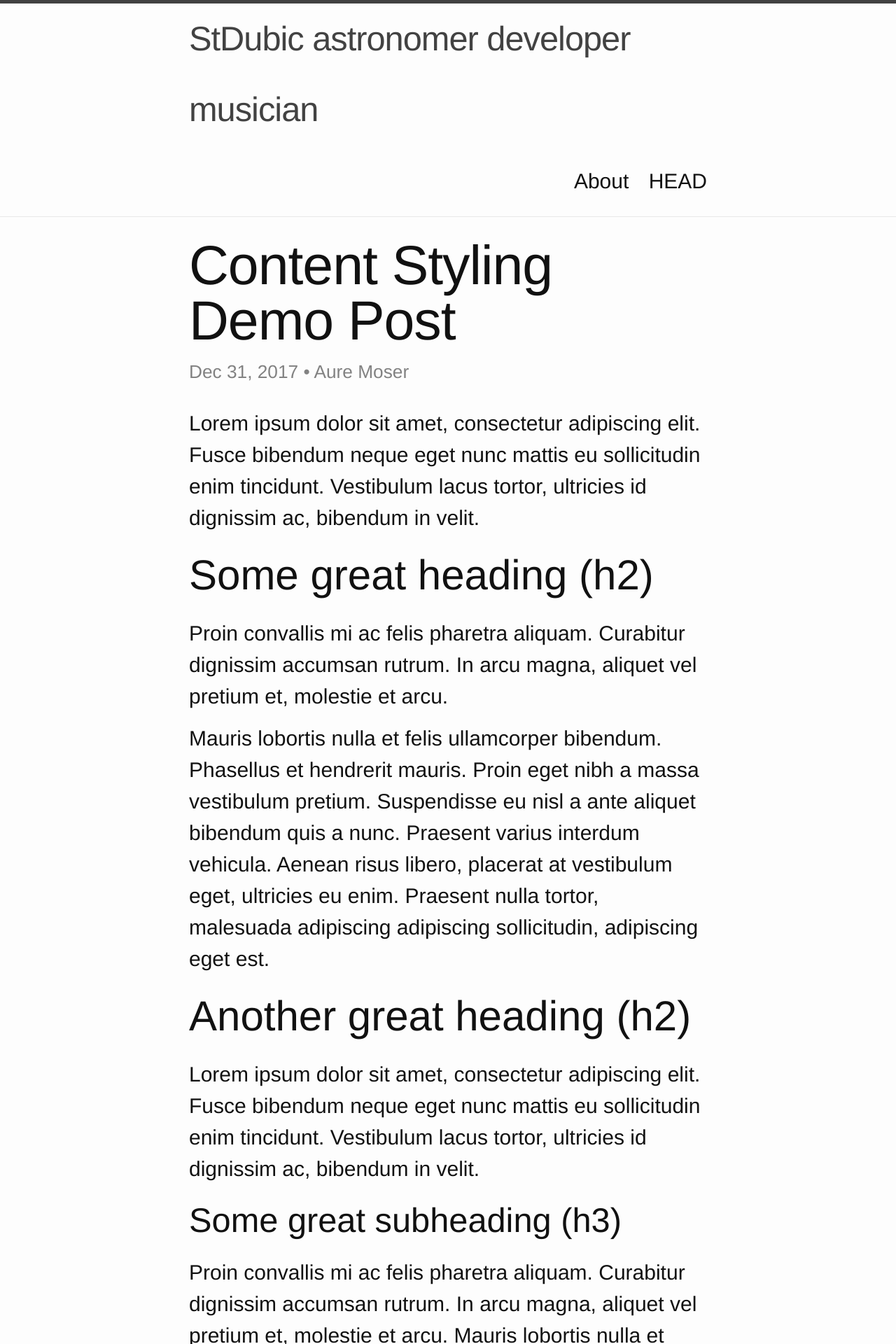
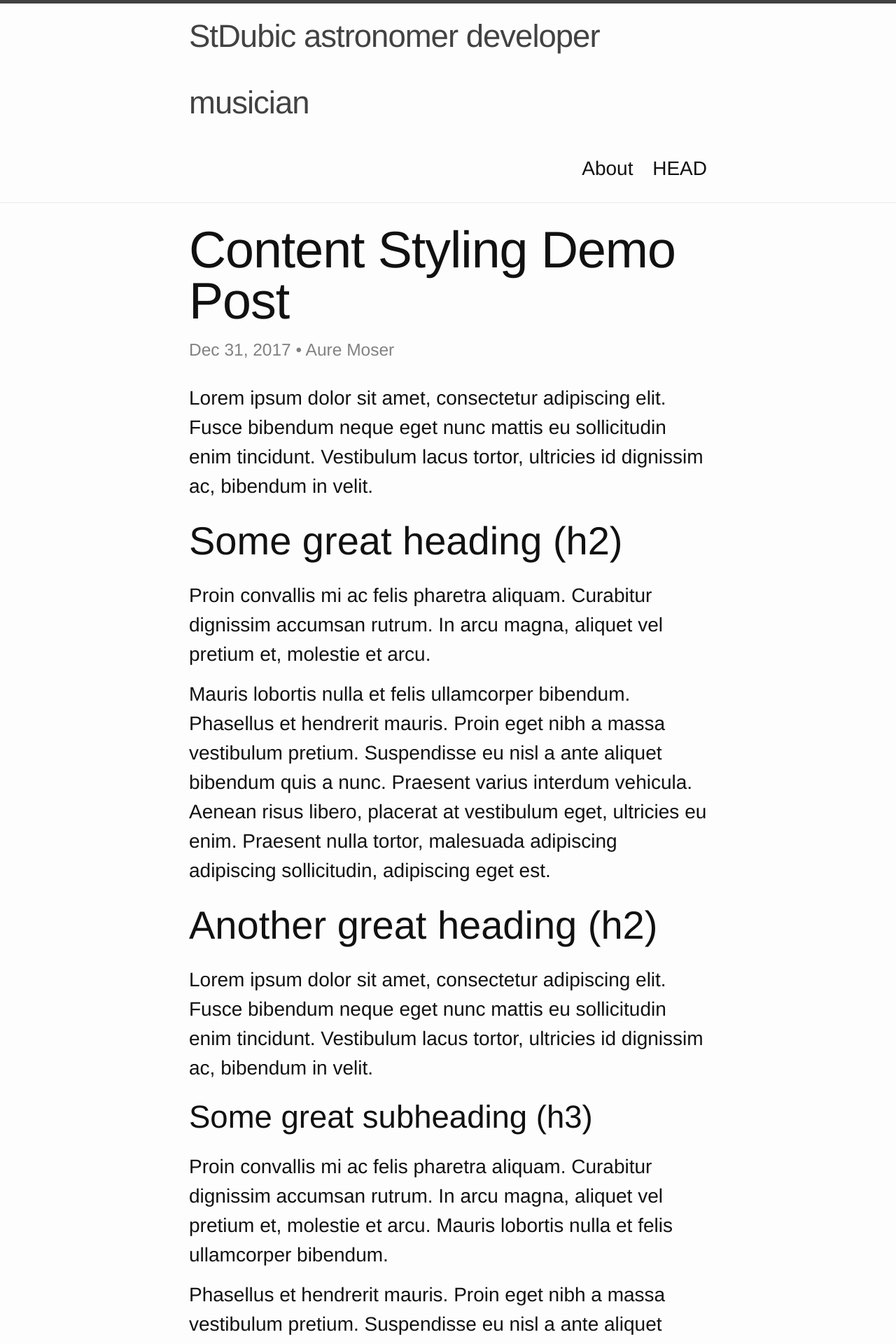
Before and after one commit to Stdubic/Stevan-Aleksic-aka-Stdubic, a Jekyll site: the page built from _posts/2017-12-31-content-styles.md, in a window 1280 px wide. Shown: the top 1920 px of the page at 70% size. Built offline with Jekyll 4.4.1, drawn with Linux system fonts in a browser that asks for light colours.

Commit message:
Update minima.scss

```diff
--- a/_sass/minima.scss
+++ b/_sass/minima.scss
@@ -3,7 +3,7 @@
 // Define defaults for each variable.
 
 $base-font-family: "Helvetica Neue", Helvetica, Arial, sans-serif !default;
-$base-font-size:   30px !default;
+$base-font-size:   28px !default;
 $base-font-weight: 400 !default;
 $small-font-size:  $base-font-size * 0.875 !default;
 $base-line-height: 1.5 !default;
```
